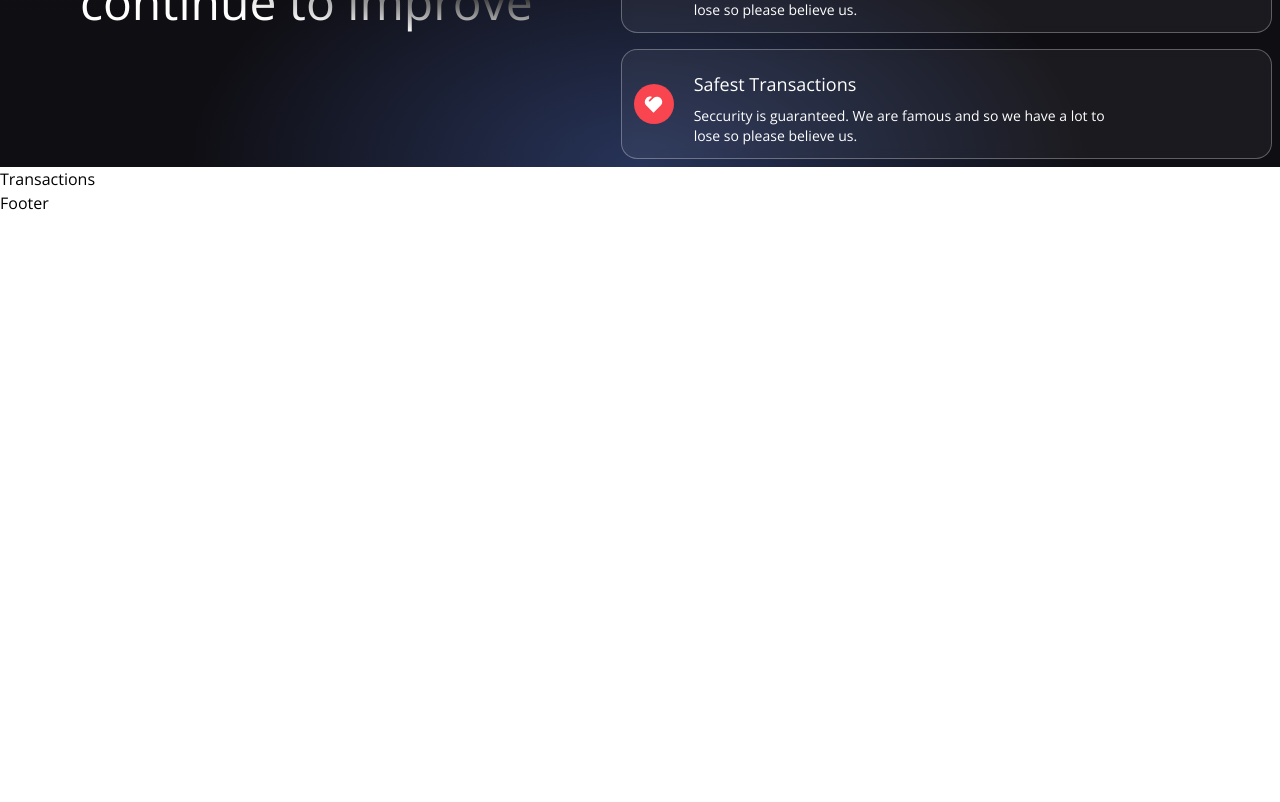
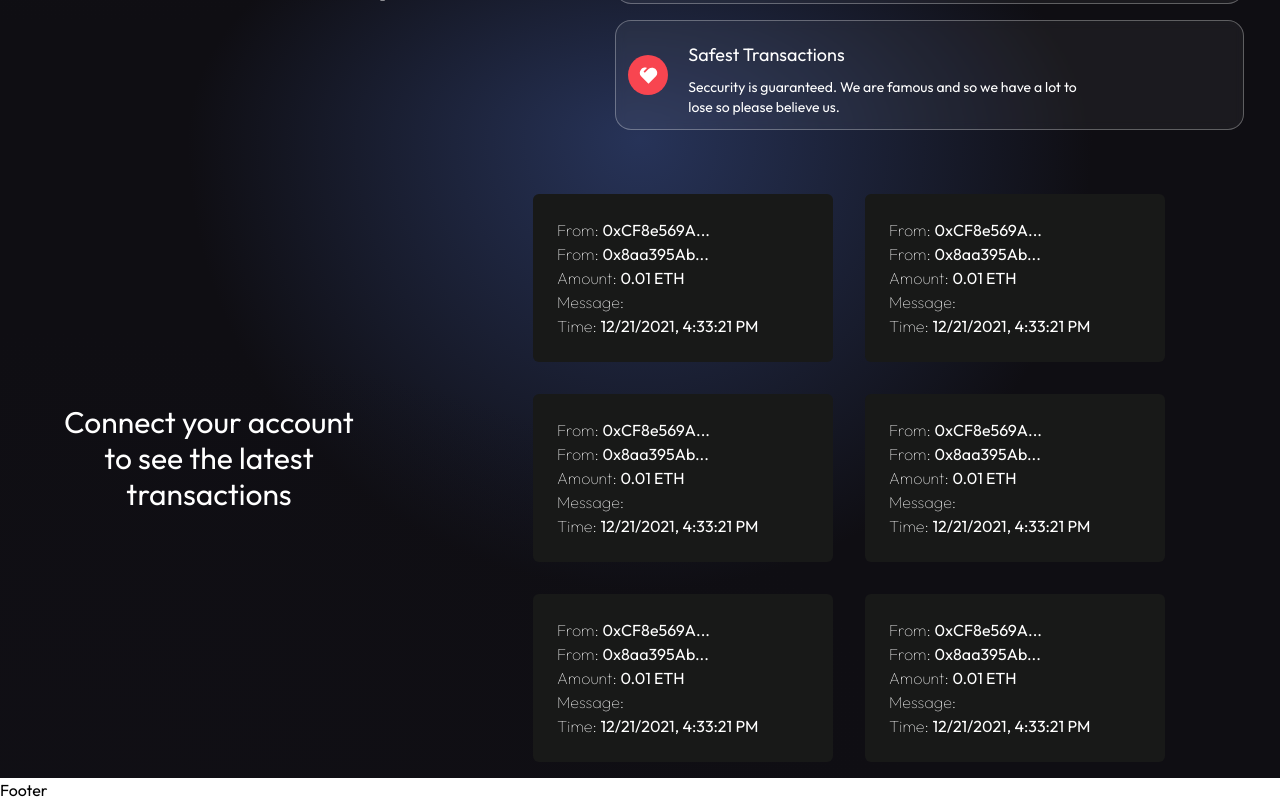
Before and after one commit to nimishsantosh107/Web3-TokenSend, a React (Create React App) app in the folder client/: page / in a window 1280 px wide. Shown: the part 960-1762 px from the top of the page. Before the commit the page ends 1175 px from the top, so only its background shows below. Built offline with nearby package versions, Linux system fonts and the light colour scheme; the HTML template or start-up script is replaced by a standard one.

Commit message:
added transactions component w/ dummy

```diff
--- /dev/null
+++ b/client/src/DUMMY.js
@@ -0,0 +1,56 @@
+export default [
+    {
+        id: 1,
+        url: "https://metro.co.uk/wp-content/uploads/2015/05/pokemon_crying.gif?quality=90&strip=all&zoom=1&resize=500%2C284",
+        message: "",
+        timestamp: "12/21/2021, 4:33:21 PM",
+        addressFrom: "0xCF8e569A97C423952DdFf902375C7C76549A6A90",
+        amount: "0.01",
+        addressTo: "0x8aa395Ab97837576aF9cd6946C79024ef1acfdbE",
+    },
+    {
+        id: 2,
+        url: "https://media4.popsugar-assets.com/files/2013/11/07/832/n/1922398/eb7a69a76543358d_28.gif",
+        message: "",
+        timestamp: "12/21/2021, 4:33:21 PM",
+        addressFrom: "0xCF8e569A97C423952DdFf902375C7C76549A6A90",
+        amount: "0.01",
+        addressTo: "0x8aa395Ab97837576aF9cd6946C79024ef1acfdbE",
+    },
+    {
+        id: 3,
+        url: "https://acegif.com/wp-content/uploads/gif-shaking-head-38.gif",
+        message: "",
+        timestamp: "12/21/2021, 4:33:21 PM",
+        addressFrom: "0xCF8e569A97C423952DdFf902375C7C76549A6A90",
+        amount: "0.01",
+        addressTo: "0x8aa395Ab97837576aF9cd6946C79024ef1acfdbE",
+    },
+    {
+        id: 4,
+        url: "https://i.pinimg.com/originals/68/a0/9e/68a09e774e98242871c2db0f99307420.gif",
+        message: "",
+        timestamp: "12/21/2021, 4:33:21 PM",
+        addressFrom: "0xCF8e569A97C423952DdFf902375C7C76549A6A90",
+        amount: "0.01",
+        addressTo: "0x8aa395Ab97837576aF9cd6946C79024ef1acfdbE",
+    },
+    {
+        id: 5,
+        url: "https://i.pinimg.com/originals/73/d3/a1/73d3a14d212314ab1f7268b71d639c15.gif",
+        message: "",
+        timestamp: "12/21/2021, 4:33:21 PM",
+        addressFrom: "0xCF8e569A97C423952DdFf902375C7C76549A6A90",
+        amount: "0.01",
+        addressTo: "0x8aa395Ab97837576aF9cd6946C79024ef1acfdbE",
+    },
+    {
+        id: 6,
+        url: "https://www.omnisend.com/blog/wp-content/uploads/2016/09/funny-gifs-9.gif",
+        message: "",
+        timestamp: "12/21/2021, 4:33:21 PM",
+        addressFrom: "0xCF8e569A97C423952DdFf902375C7C76549A6A90",
+        amount: "0.01",
+        addressTo: "0x8aa395Ab97837576aF9cd6946C79024ef1acfdbE",
+    },
+];
--- a/client/src/components/Navbar.js
+++ b/client/src/components/Navbar.js
@@ -2,8 +2,6 @@ import { useState } from "react";
 
 import { HiMenuAlt4 } from "react-icons/hi";
 import { AiOutlineClose } from "react-icons/ai";
-
-import logo from "../images/logo.png";
 
 const NavItem = (props) => {
     return <li className={`mx-4 cursor-pointer ${props.classProps}`}>{props.children}</li>;
@@ -16,7 +14,7 @@ const Navbar = (props) => {
         <nav className="w-full flex md:justify-center justify-between items-center p-4 bg-opacity-5 bg-slate-100">
             <div className="md:flex-[0.5] flex-initial">
                 {/*justify-center items-center */}
-                <img src={logo} alt="logo" className="w-32 cursor-pointer" />
+                <h1 className="text-3xl text-white font-extrabold">SoapSend</h1>
             </div>
             <ul className="text-white md:flex hidden list-none flex-row justify-between items-center flex-initial">
                 {["Market", "Exchange", "Tutorials", "Wallets"].map((item, index) => (
--- a/client/src/components/Transactions.js
+++ b/client/src/components/Transactions.js
@@ -1,5 +1,71 @@
+import React, { useContext } from "react";
+
+import { TransactionContext } from "../context/TransactionContext";
+
+import dummyData from "../DUMMY";
+
+const TransactionCard = ({ addressFrom, addressTo, amount, message, timestamp }) => {
+    return (
+        <div
+            className="bg-[#181918] m-4 flex flex-1 flex-col p-3 rounded-md hover:shadow-2xl
+                         2xl:min-w-[450px] 2xl:max-w-[500px]
+                         sm:min-w-[270px] sm:max-w-[300px]"
+        >
+            <div className="flex flex-col items-center w-full mt-3">
+                <div className="w-full mb-3 px-3 font-thin">
+                    <a
+                        href={`https://rinkeby.etherscan.io/address/${addressFrom}`}
+                        target="_blank"
+                        rel="noopener noreferrer"
+                    >
+                        <p className="text-white text-base">
+                            From: <b>{addressFrom.slice(0, 10) + "..."}</b>
+                        </p>
+                    </a>
+                    <a
+                        href={`https://rinkeby.etherscan.io/address/${addressTo}`}
+                        target="_blank"
+                        rel="noopener noreferrer"
+                    >
+                        <p className="text-white text-base">
+                            From: <b>{addressTo.slice(0, 10) + "..."}</b>
+                        </p>
+                    </a>
+                    <p className="text-white text-base">
+                        Amount: <b>{amount} ETH</b>
+                    </p>
+                    <p className="text-white text-base">
+                        Message: <b>{message}</b>
+                    </p>
+                    <p className="text-white text-base">
+                        Time: <b>{timestamp}</b>
+                    </p>
+                </div>
+            </div>
+        </div>
+    );
+};
+
 const Transactions = (props) => {
-    return <div>Transactions</div>;
+    const { currentAccount } = useContext(TransactionContext);
+
+    return (
+        <div className="flex w-full justify-center items-center 2xl:px-20 gradient-bg-transactions">
+            <div className="flex flex-col md:p-12 py-12 px-4">
+                <h3 className="text-white text-3xl text-center my-2">
+                    {currentAccount
+                        ? "Latest Transactions"
+                        : "Connect your account to see the latest transactions"}
+                </h3>
+            </div>
+
+            <div className="flex flex-wrap justify-center items-center mt-10">
+                {dummyData.reverse().map((trx, i) => (
+                    <TransactionCard key={i} {...trx} />
+                ))}
+            </div>
+        </div>
+    );
 };
 
 export default Transactions;
--- a/client/src/components/Welcome.js
+++ b/client/src/components/Welcome.js
@@ -31,8 +31,8 @@ const Welcome = (props) => {
     const handleSendTransaction = (e) => {
         e.preventDefault();
 
-        const { addressTo, amount, keyword, message } = formData;
-        if (!addressTo || !amount || !keyword || !message) return;
+        const { addressTo, amount, message } = formData;
+        if (!addressTo || !amount || !message) return;
 
         sendTransaction();
     };
@@ -42,8 +42,8 @@ const Welcome = (props) => {
     };
 
     const commonStyles =
-        "min-h-[70px] mf:mx-3 sm:px-0 px-2 sm:min-w-[120px] flex justify-center \
-         items-center border-[0.5px] border-gray-400 text-sm font-light text-white";
+        "min-h-[70px] sm:px-0 px-2 flex justify-center items-center\
+         border-[0.5px] border-gray-400 text-sm font-light text-white";
 
     return (
         <div className="flex w-full justify-center items-center">
@@ -109,13 +109,6 @@ const Welcome = (props) => {
                             handleChange={handleInputChange}
                         />
                         <Input
-                            placeholder="Keyword (GIF)"
-                            name="keyword"
-                            type="text"
-                            value={formData.keyword}
-                            handleChange={handleInputChange}
-                        />
-                        <Input
                             placeholder="Enter Message"
                             name="message"
                             type="text"
--- a/client/src/context/TransactionContext.js
+++ b/client/src/context/TransactionContext.js
@@ -23,7 +23,6 @@ export const TransactionProvider = (props) => {
     const [formData, setFormData] = useState({
         addressTo: "",
         amount: "",
-        keyword: "",
         message: "",
     });
 
@@ -66,7 +65,7 @@ export const TransactionProvider = (props) => {
         try {
             if (!window.ethereum) return alert("Install Metamask");
 
-            const { addressTo, amount, keyword, message } = formData;
+            const { addressTo, amount, message } = formData;
             const transactionContract = getTransactionContract();
             const parsedAmount = ethers.utils.parseEther(amount)._hex;
             // send ETH
@@ -87,7 +86,7 @@ export const TransactionProvider = (props) => {
                 addressTo,
                 parsedAmount,
                 message,
-                keyword
+                "NIL_KEYWORD" //TODO
             );
 
             // control loading state, wait for trx to finish
--- a/client/src/index.css
+++ b/client/src/index.css
@@ -1,4 +1,4 @@
-@import url("https://fonts.googleapis.com/css2?family=Open+Sans:wght@300;400;500;600;700&display=swap");
+@import url("https://fonts.googleapis.com/css2?family=Outfit:wght@100;200;300;400;500;600;700;800;900&display=swap");
 
 * html {
     padding: 0;
@@ -8,7 +8,7 @@
 
 body {
     margin: 0;
-    font-family: "Open Sans", sans-serif;
+    font-family: "Outfit", sans-serif;
     -webkit-font-smoothing: antialiased;
     -moz-osx-font-smoothing: grayscale;
 }
```
Also changed, not shown: client/src/images/logo.png (deleted).
